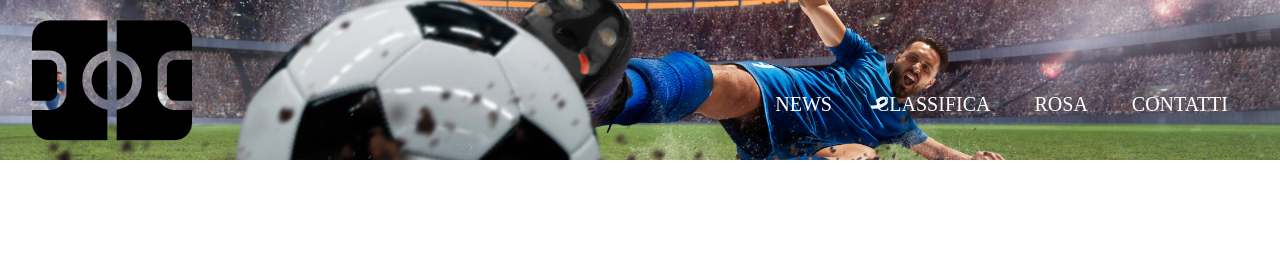
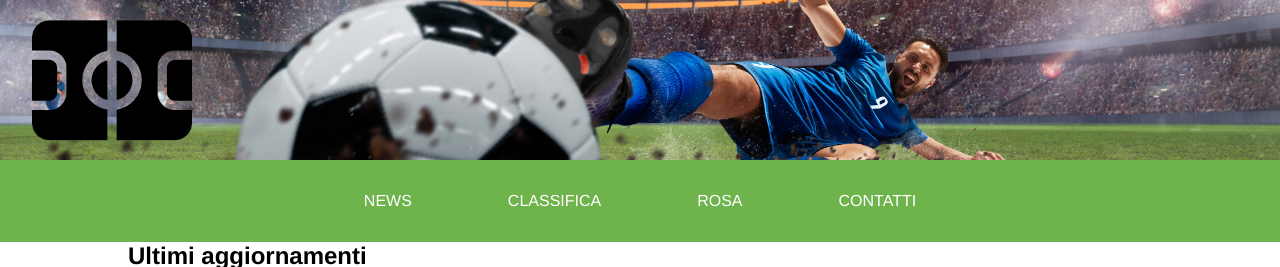
Before and after one commit to eldigio/HTML, a PHP site: page / in a window 1280 px wide. Shown: the top 267 px of the page. Before the commit the page ends 160 px from the top, so only its background shows below. Run offline with PHP 8.4, Linux system fonts and the light colour scheme.

Commit message:
Add files via upload

```diff
--- a/squadra/index.html
+++ b/squadra/index.html
@@ -20,17 +20,60 @@
     <header>
       <div class="banner">
         <img src="soccer-field.png" alt="logo" class="logo" />
+      </div>
       <nav class="menu">
         <ul>
           <li>
             <a href="news.html">news</a>
+          </li>
+          <li>
             <a href="classifica.html">classifica</a>
+          </li>
+          <li>
             <a href="rosa.html">rosa</a>
+          </li>
+          <li>
             <a href="contatti.html">contatti</a>
           </li>
         </ul>
       </nav>
+    </header>
+
+    <main>
+      <div class="main_content">
+        <section class="news_section">
+          <h2 class="title">Ultimi aggiornamenti</h2>
+          <div class="news_grid">
+            <div class="news">
+              <img src="https://source.unsplash.com/random/960x540/?wallpaper,landscape" alt="" />
+              <h3 class="news_title">Titolo</h3>
+              <p>
+                Lorem ipsum dolor sit amet consectetur adipisicing elit. Dignissimos illo ad,
+                corrupti vitae quam est tempore ullam aperiam beatae laborum dolorem, reprehenderit
+                ut fugiat neque.
+              </p>
             </div>
-    </header>
+            <div class="news">
+              <img src="https://unsplash.com/photos/5yNJx9NO3Yc" alt="" />
+              <h3 class="news_title">Titolo</h3>
+              <p>
+                Lorem ipsum dolor sit amet consectetur adipisicing elit. Dignissimos illo ad,
+                corrupti vitae quam est tempore ullam aperiam beatae laborum dolorem, reprehenderit
+                ut fugiat neque.
+              </p>
+            </div>
+            <div class="news">
+              <img src="https://unsplash.com/photos/5yNJx9NO3Yc" alt="" />
+              <h3 class="news_title">Titolo</h3>
+              <p>
+                Lorem ipsum dolor sit amet consectetur adipisicing elit. Dignissimos illo ad,
+                corrupti vitae quam est tempore ullam aperiam beatae laborum dolorem, reprehenderit
+                ut fugiat neque.
+              </p>
+            </div>
+          </div>
+        </section>
+      </div>
+    </main>
   </body>
 </html>
--- a/squadra/style.css
+++ b/squadra/style.css
@@ -6,12 +6,15 @@
 
 body {
   min-height: 100vh;
+  font-family: Helvetica, sans-serif;
 }
 
 img {
   max-width: 100%;
   max-height: 100%;
 }
+
+/* Header */
 
 .banner {
   width: 100%;
@@ -28,25 +31,37 @@ img {
   margin-inline-start: 2rem;
 }
 
-.banner .menu {
-  margin-inline-end: 2rem;
-  margin-block-start: 3em;
+.menu {
+  display: grid;
+  place-items: center;
+  background-color: hsl(100, 40%, 50%);
+  padding-block: 2rem;
 }
 
-.banner .menu ul {
+.menu ul {
   list-style: none;
+  display: flex;
+  gap: 2rem;
 }
 
-.banner .menu li a {
+.menu a {
   text-decoration: none;
-  font-size: 20px;
   text-transform: uppercase;
   color: white;
-  padding: 1em;
-  border-radius: 1em;
+  padding-inline: 2rem;
+  padding-block: 1.25rem;
+  border-radius: 1rem;
   transition: background-color 0.3s ease-in-out;
 }
 
-.banner .menu li a:hover {
-  background-color: hsl(100, 30%, 40%);
+.menu a:hover {
+  background-color: hsl(220, 50%, 50%);
 }
+
+/* Main */
+
+.main_content {
+  width: 80%;
+  background-color: white;
+  margin-inline: auto;
+}
```
Lines whose indentation alone changed are shown as unchanged.
